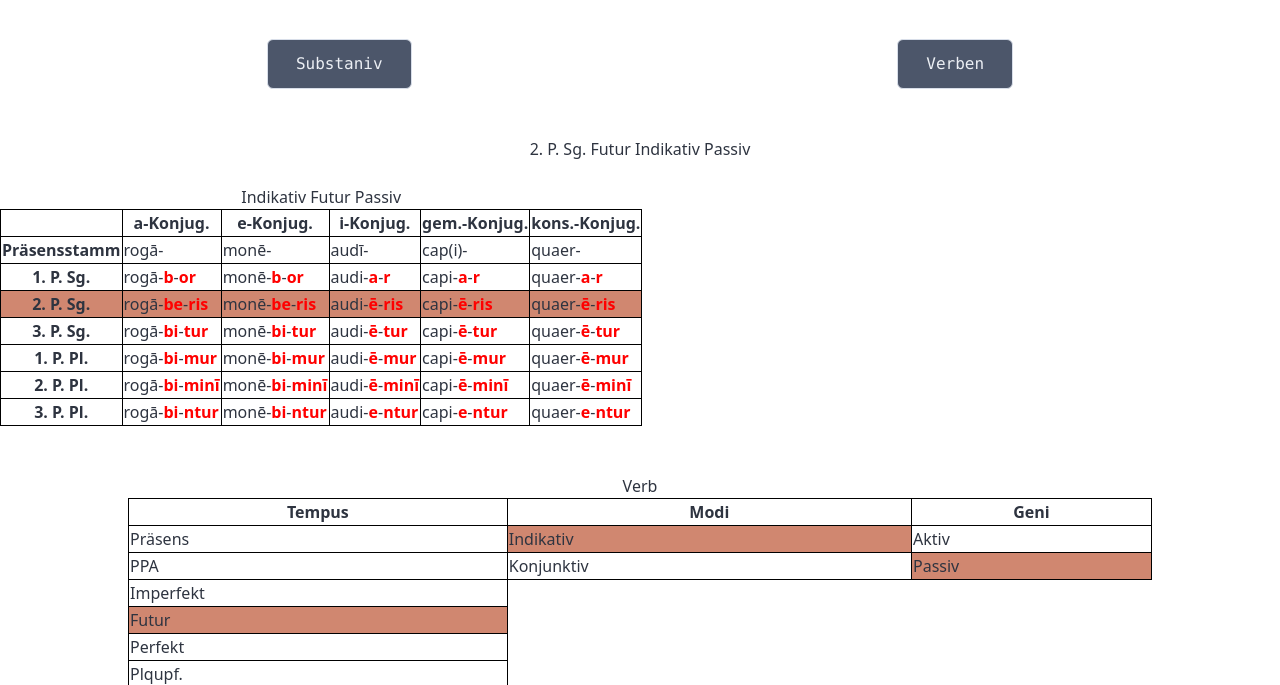
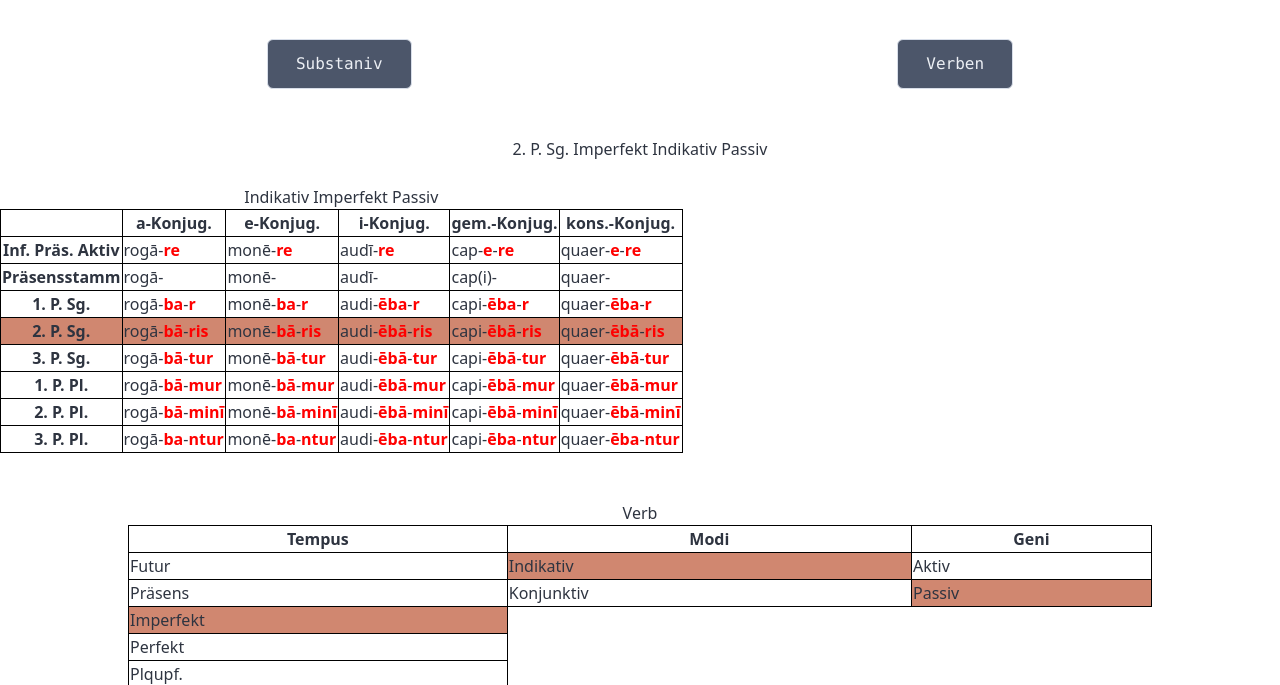
Before and after one commit to LunaDEV-net/LunaDEV-net.github.io, an Astro site: page /projects/demo/test in a window 1280 px wide. Shown: the part 97-782 px from the top of the page. Built offline with nearby package versions, Linux system fonts and the light colour scheme; Astro itself is replaced by a stand-in of ours; a web font is replaced by a local one.

Commit message:
added Indikativ Imperfekt Passiv

```diff
--- a/src/components/lateindingsdabumsta/main_js.astro
+++ b/src/components/lateindingsdabumsta/main_js.astro
@@ -2,11 +2,11 @@
 
 ---
 <script type="text/javascript">
-    const all_tempi = ["Präsens","PPA","Imperfekt","Futur","Perfekt","Plqupf."]
+    const all_tempi = ["Futur","Präsens","Imperfekt","Perfekt","Plqupf.","PPA"]
     const all_modi = ["Indikativ","Konjunktiv"]
     const all_geni = ["Aktiv","Passiv"]
     const all_personen = ["1. P. Sg.","2. P. Sg.","3. P. Sg.","1. P. Pl.","2. P. Pl.","3. P. Pl."]
-    const default_vaules = ["Futur","Indikativ","Passiv"]
+    const default_vaules = ["Imperfekt","Indikativ","Passiv"]
     const verben_dekliniert = ["PPA","PPP"]
     const all_numeri = ["Sg.","Pl."]
     const all_kasi = ["Nom.","Gen.","Dat.","Akk.","Abl."]
--- a/src/components/lateindingsdabumsta/tables_templates.astro
+++ b/src/components/lateindingsdabumsta/tables_templates.astro
@@ -730,6 +730,88 @@
         </tbody>
     </table>
 </template>
+<template data-art="verb" data-tempus="Imperfekt" data-modus="Indikativ" data-genus="Passiv">
+    <table>
+        <caption>Indikativ Imperfekt Passiv</caption>
+        <thead>
+        <tr>
+            <th></th>
+            <th scope="col">a-Konjug.</th>
+            <th scope="col">e-Konjug.</th>
+            <th scope="col">i-Konjug.</th>
+            <th scope="col">gem.-Konjug.</th>
+            <th scope="col">kons.-Konjug.</th>
+        </tr>
+
+        <tr class="red_after_minus">
+            <th scope="row">Inf. Präs. Aktiv</th>
+            <td>rog&amacr;-re</td>
+            <td>mon&emacr;-re</td>
+            <td>aud&imacr;-re</td>
+            <td>cap-e-re</td>
+            <td>quaer-e-re</td>
+        </tr>
+        <tr>
+            <th scope="row">Präsensstamm</th>
+            <td>rog&amacr;-</td>
+            <td>mon&emacr;-</td>
+            <td>aud&imacr;-</td>
+            <td>cap(i)-</td>
+            <td>quaer-</td>
+        </tr>
+        </thead>
+        <tbody>
+        <tr class="red_after_minus">
+            <th scope="row">1. P. Sg.</th>
+            <td>rog&amacr;-ba-r</td>
+            <td>mon&emacr;-ba-r</td>
+            <td>audi-&emacr;ba-r</td>
+            <td>capi-&emacr;ba-r</td>
+            <td>quaer-&emacr;ba-r</td>
+        </tr>
+        <tr class="red_after_minus">
+            <th scope="row">2. P. Sg.</th>
+            <td>rog&amacr;-b&amacr;-ris</td>
+            <td>mon&emacr;-b&amacr;-ris</td>
+            <td>audi-&emacr;b&amacr;-ris</td>
+            <td>capi-&emacr;b&amacr;-ris</td>
+            <td>quaer-&emacr;b&amacr;-ris</td>
+        </tr>
+        <tr class="red_after_minus">
+            <th scope="row">3. P. Sg.</th>
+            <td>rog&amacr;-b&amacr;-tur</td>
+            <td>mon&emacr;-b&amacr;-tur</td>
+            <td>audi-&emacr;b&amacr;-tur</td>
+            <td>capi-&emacr;b&amacr;-tur</td>
+            <td>quaer-&emacr;b&amacr;-tur</td>
+        </tr>
+        <tr class="red_after_minus">
+            <th scope="row">1. P. Pl.</th>
+            <td>rog&amacr;-b&amacr;-mur</td>
+            <td>mon&emacr;-b&amacr;-mur</td>
+            <td>audi-&emacr;b&amacr;-mur</td>
+            <td>capi-&emacr;b&amacr;-mur</td>
+            <td>quaer-&emacr;b&amacr;-mur</td>
+        </tr>
+        <tr class="red_after_minus">
+            <th scope="row">2. P. Pl.</th>
+            <td>rog&amacr;-b&amacr;-min&imacr;</td>
+            <td>mon&emacr;-b&amacr;-min&imacr;</td>
+            <td>audi-&emacr;b&amacr;-min&imacr;</td>
+            <td>capi-&emacr;b&amacr;-min&imacr;</td>
+            <td>quaer-&emacr;b&amacr;-min&imacr;</td>
+        </tr>
+        <tr class="red_after_minus">
+            <th scope="row">3. P. Pl.</th>
+            <td>rog&amacr;-ba-ntur</td>
+            <td>mon&emacr;-ba-ntur</td>
+            <td>audi-&emacr;ba-ntur</td>
+            <td>capi-&emacr;ba-ntur</td>
+            <td>quaer-&emacr;ba-ntur</td>
+        </tr>
+        </tbody>
+    </table>
+</template>
 <template data-art="verb" data-tempus="Imperfekt" data-modus="Konjunktiv" data-genus="Aktiv">
     <table>
         <caption>Konjunktiv Imperfekt</caption>
```
